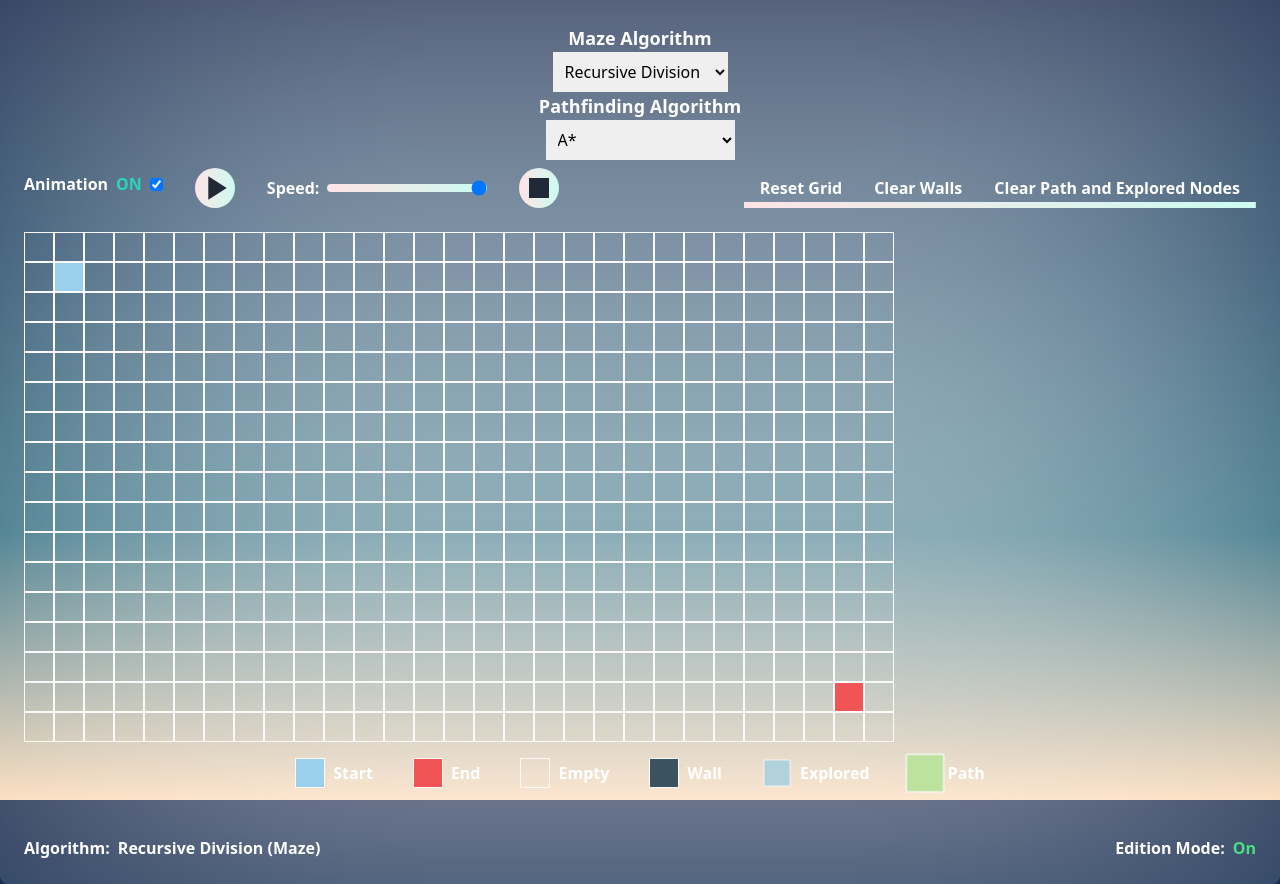
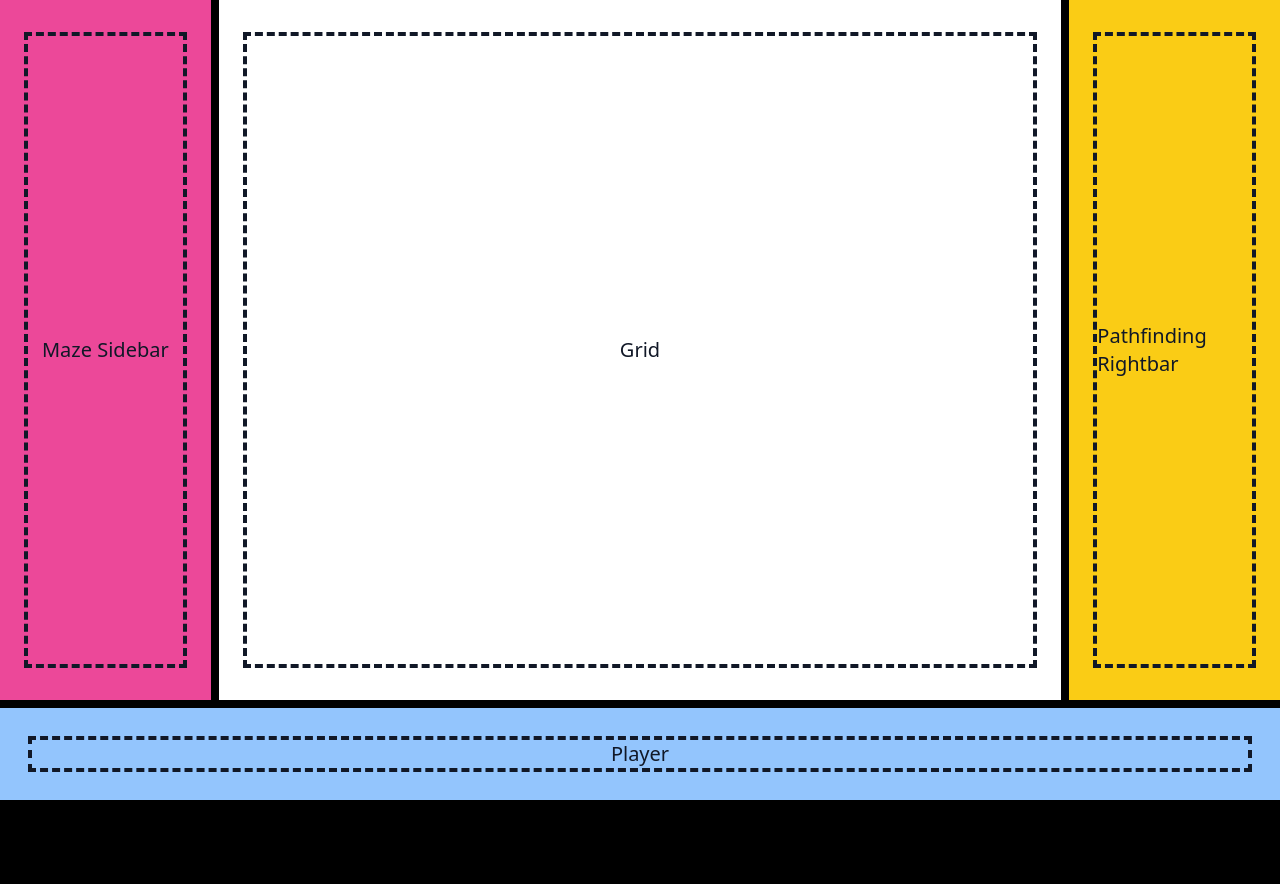
Before and after one commit to Lokicoule/pathfinding-viewer, a React (Vite) app: page / in a window 1280 px wide. After the commit the page ends 800 px from the top, so only its background shows below. Built offline with nearby package versions, Linux system fonts and the light colour scheme.

Commit message:
chore: layout mockup

```diff
--- a/src/index.css
+++ b/src/index.css
@@ -3,9 +3,7 @@
 @tailwind utilities;
 
 body {
-  background-image: linear-gradient(to top, #fcdab7, #1e5f74, #133b5c, #1d2d50);
-  background-repeat: no-repeat;
-  background-attachment: fixed;
+  background-color: black;
 }
 
 label {
@@ -36,7 +34,3 @@ label {
 .tooltip-container:hover .tooltip {
   @apply visible z-10;
 }
-
-.ml-sidebar {
-  margin-left: 14.58rem;
-}
--- a/src/presentation/app/AppShell.tsx
+++ b/src/presentation/app/AppShell.tsx
@@ -1,14 +1,13 @@
 import Environment from "../components/templates/Environment";
+import Layout from "../components/templates/Layout";
 
 type AppShellComponent = React.FC;
 
 const AppShell: AppShellComponent = () => {
   return (
-    <main className="container mx-auto min-h-screen flex flex-row align-center justify-between">
-      <div className="flex flex-col justify-center items-center">
-        <Environment />
-      </div>
-    </main>
+    <Layout>
+      <Environment />
+    </Layout>
   );
 };
 
--- a/src/presentation/components/templates/Environment.tsx
+++ b/src/presentation/components/templates/Environment.tsx
@@ -11,7 +11,7 @@ type EnvironmentComponent = React.FC;
 
 const Environment: EnvironmentComponent = () => {
   return (
-    <Card isBlurred className="rounded-b-lg">
+    <Card isBlurred className="rounded-lg">
       <Card.Body className="space-y-4 flex flex-col">
         <div className="flex justify-between items-center flex-wrap">
           <MazeAlgorithmSelector />
--- /dev/null
+++ b/src/presentation/components/templates/Layout.tsx
@@ -0,0 +1,43 @@
+import React from "react";
+
+type LayoutProps = React.PropsWithChildren;
+type LayoutComponent = React.FC<LayoutProps>;
+
+const Layout: LayoutComponent = ({ children }) => {
+  return (
+    <div className="flex flex-col h-screen space-y-2">
+      <div className="flex-1 flex flex-col overflow-hidden">
+        <div className="flex h-full space-x-2">
+          <div className="flex w-80 h-full bg-pink-500">
+            <div className="w-full flex mx-auto px-6 py-8">
+              <div className="w-full h-full flex items-center justify-center text-gray-900 text-xl border-4 border-gray-900 border-dashed">
+                Maze Sidebar
+              </div>
+            </div>
+          </div>
+          <main className="flex flex-col w-full bg-white overflow-x-hidden overflow-y-auto">
+            <div className="flex w-full h-full mx-auto px-6 py-8">
+              <div className="w-full h-full flex items-center justify-center text-gray-900 text-xl border-4 border-gray-900 border-dashed">
+                Grid
+              </div>
+            </div>
+          </main>
+          <div className="flex w-80 h-full bg-yellow-400">
+            <div className="w-full flex mx-auto px-6 py-8">
+              <div className="w-full h-full flex items-center justify-center text-gray-900 text-xl border-4 border-gray-900 border-dashed">
+                Pathfinding Rightbar
+              </div>
+            </div>
+          </div>
+        </div>
+      </div>
+      <footer className="flex justify-between items-center bg-blue-300 p-7">
+        <div className="w-full h-full flex items-center justify-center text-gray-900 text-xl border-4 border-gray-900 border-dashed">
+          Player
+        </div>
+      </footer>
+    </div>
+  );
+};
+
+export default Layout;
```
Also changed, not shown: src/presentation/components/atoms/layout/Container.tsx (added), src/presentation/components/atoms/layout/SideBar.tsx (added).
